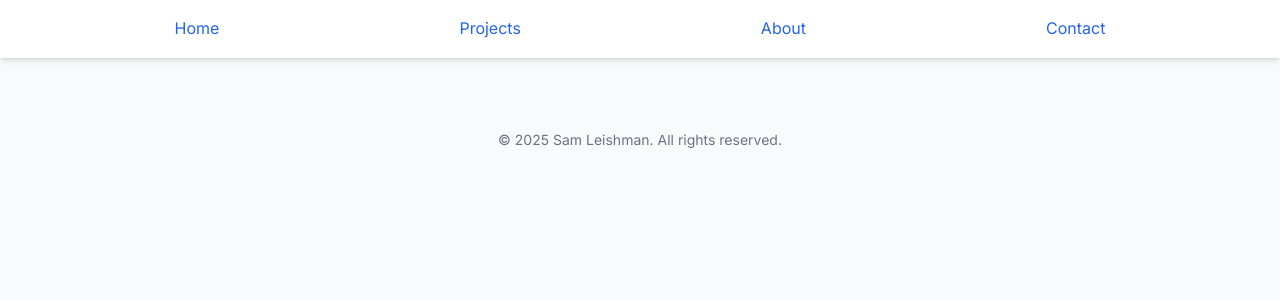
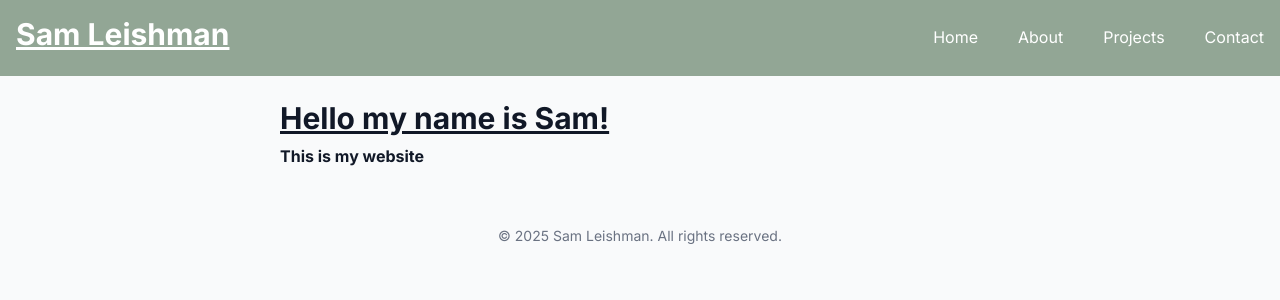
Before and after one commit to Sleishm4n/portfolio-site, a Next.js app: page / in a window 1280 px wide. Shown: the top 300 px of the page. Built offline with nearby package versions, Linux system fonts and the light colour scheme.

Commit message:
started work on navbar

```diff
--- a/app/about/page.tsx
+++ b/app/about/page.tsx
@@ -1,4 +1,4 @@
-export default function Home() {
+export default function About() {
   return (
     <main>
       This is the About Page!
--- a/app/contact/page.tsx
+++ b/app/contact/page.tsx
@@ -1,4 +1,4 @@
-export default function Home() {
+export default function Contact() {
   return (
     <main>
       This is the Contact Page
--- a/app/globals.css
+++ b/app/globals.css
@@ -1,5 +1,13 @@
 @import "tailwindcss";
 @tailwind utilities;
+
+@theme {
+  --color-polyGreen: #2C5530;
+  --color-rasin:  #191923;
+  --color-tang: #FF9D5C;
+  --color-silver: #CCCCCC;
+  --color-smoke: #F2F2F2;
+}
 
 /* Import your fonts (variables are defined in layout.tsx) */
 :root {
@@ -27,23 +35,6 @@ h1, h2, h3, h4, h5, h6 {
   margin-bottom: 0.5rem;
 }
 
-/* Links */
-a {
-  color: #2563EB; /* Tailwind blue-600 */
-  text-decoration: none;
-  transition: color 0.2s;
-}
-
-a:hover {
-  color: #1D4ED8; /* Darker blue */
-}
-
-/* Buttons */
-button {
-  font-family: var(--font-inter);
-  cursor: pointer;
-  transition: all 0.2s;
-}
 
 /* Utility for monospace text (like code snippets) */
 code, pre {
--- a/app/layout.tsx
+++ b/app/layout.tsx
@@ -1,6 +1,7 @@
 import { Metadata } from "next";
 import { Inter, Roboto_Mono } from "next/font/google";
 import './globals.css';
+import Navbar from "../components/navbar";
 
 const inter = Inter({
   variable: "--font-inter",
@@ -23,16 +24,7 @@ export default function RootLayout({
   return (
     <html lang="en">
       <body>
-
-        <header className="p-4 shadow-md bg-white">
-          <nav className="flex justify-center gap-60">
-            <a href="/" className="hover:text-blue-600">Home</a>
-            <a href="/projects" className="hover:text-blue-600">Projects</a>
-            <a href="/about" className="hover:text-blue-600">About</a>
-            <a href="/contact" className="hover:text-blue-600">Contact</a>
-          </nav>
-        </header>
-
+        <Navbar />
         <main className="max-w-3xl mx-auto p-6">{children}</main>
 
         <footer className="text-center py-6 text-sm text-gray-500">
--- a/app/page.tsx
+++ b/app/page.tsx
@@ -1,7 +1,7 @@
 
 export default function Home() {
   return (
-    <body>
+    <main className="w-full h-full overflow-auto relative">
        <h1 className = "text-3xl font-bold underline">
           Hello my name is Sam!
         </h1>
@@ -10,7 +10,6 @@ export default function Home() {
             This is my website
           </h2>
         </div>
-    </body>
-
+    </main>
   );
 }
--- a/app/projects/page.tsx
+++ b/app/projects/page.tsx
@@ -1,4 +1,4 @@
-export default function Home() {
+export default function Projects() {
   return (
     <main>
       This is the Projects Page
--- /dev/null
+++ b/components/navbar.tsx
@@ -0,0 +1,18 @@
+"use client";
+
+import Link from "next/link";
+
+export default function Navbar() {
+    return (
+        <nav className="flex items-center justify-between p-4 bg-polyGreen/50 text-white">
+            <h1 className="text-3xl font-bold underline">Sam Leishman</h1>
+
+            <div className="space-x-10 gap-6">
+                <Link href="/" className="hover:text-silver">Home</Link>
+                <Link href="/about" className="hover:text-silver">About</Link>
+                <Link href="/projects" className="hover:text-silver">Projects</Link>
+                <Link href="/contact" className="hover:text-silver">Contact</Link>
+            </div>
+        </nav>
+    );
+}
```
